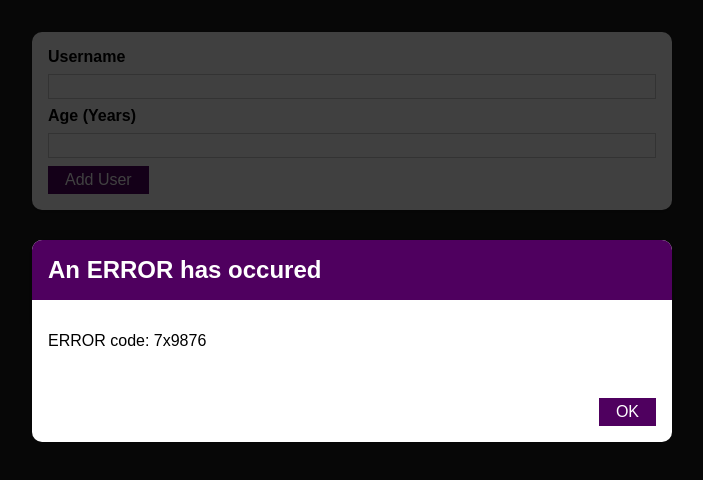
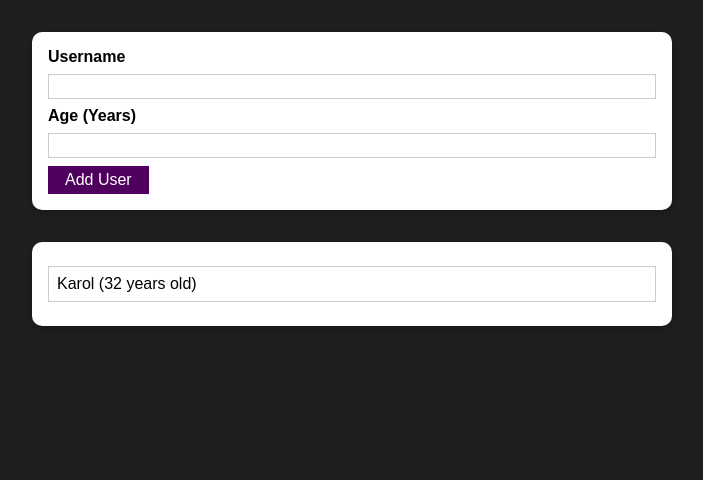
Before and after one commit to Ragnos89/complete-react-guide-section_8-app, a React (Create React App) app: page / in a window 1280 px wide. Shown: the top 480 px of the page, without its empty margins (288-991 px from the left). Built offline with nearby package versions, Linux system fonts and the light colour scheme.

Commit message:
97. Managing the Error State

```diff
--- a/src/components/UI/ErrorModal.js
+++ b/src/components/UI/ErrorModal.js
@@ -6,7 +6,7 @@
 const ErrorModal = (props) => {
   return (
     <div>
-      <div className={styles.backdrop}></div>
+      <div className={styles.backdrop} onClick={props.onErrorHandle}></div>
       <Card className={styles.modal}>
         <header className={styles.header}>
           <h2>{props.title}</h2>
@@ -15,7 +15,7 @@
           <p>{props.message}</p>
         </div>
         <footer className={styles.actions}>
-          <Button>OK</Button>
+          <Button onClick={props.onErrorHandle}>OK</Button>
         </footer>
       </Card>
     </div>
--- a/src/components/Users/AddUser.js
+++ b/src/components/Users/AddUser.js
@@ -7,11 +7,21 @@
 const AddUser = (props) => {
   const [enteredUsername, setEnteredUsername] = useState("");
   const [enteredAge, setEnteredAge] = useState("");
+  const [error, setError] = useState();
   const addUserHandler = (event) => {
+    event.preventDefault();
     if (enteredUsername.trim().length === 0 || enteredAge.trim().length === 0) {
+      setError({
+        title: "Invalid input",
+        message: "Please enter valid name and age",
+      });
       return;
     }
     if (+enteredAge < 1) {
+      setError({
+        title: "Invalid age",
+        message: "Please enter valid age (value > 0)",
+      });
       return;
     }
     event.preventDefault();
@@ -25,10 +35,19 @@
   const changeAgeHandler = (event) => {
     setEnteredAge(event.target.value);
   };
+  const errorHandler = () => {
+    setError(null);
+  };
   return (
     <div>
       <div>
-        <ErrorModal title="An ERROR has occured" message="ERROR code: 7x9876" />
+        {error && (
+          <ErrorModal
+            title={error.title}
+            message={error.message}
+            onErrorHandle={errorHandler}
+          />
+        )}
       </div>
       <Card className={styles.input}>
         <form onSubmit={addUserHandler}>
```
